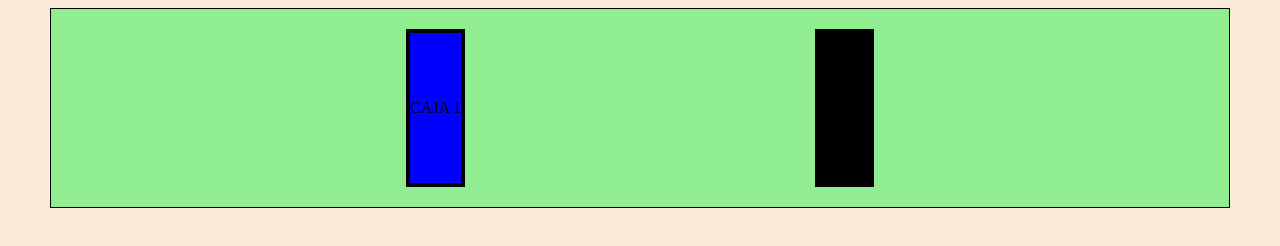
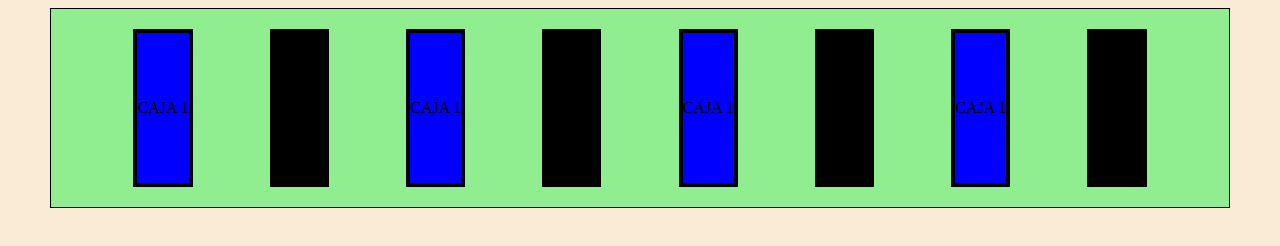
Before and after one commit to cardona0327/practicasGit, a plain HTML site: page index.html in a window 1280 px wide. Drawn offline with Linux system fonts and the light colour scheme.

Commit message:
version 1.4

```diff
--- a/index.html
+++ b/index.html
@@ -10,6 +10,12 @@
     <main class="container">
         <div class="caja1">CAJA 1</div>
         <div class="caja2">CAJA 2</div>
+        <div class="caja1">CAJA 1</div>
+        <div class="caja2">CAJA 2</div>
+        <div class="caja1">CAJA 1</div>
+        <div class="caja2">CAJA 2</div>
+        <div class="caja1">CAJA 1</div>
+        <div class="caja2">CAJA 2</div>
     </main>
 </body>
 </html>
```
